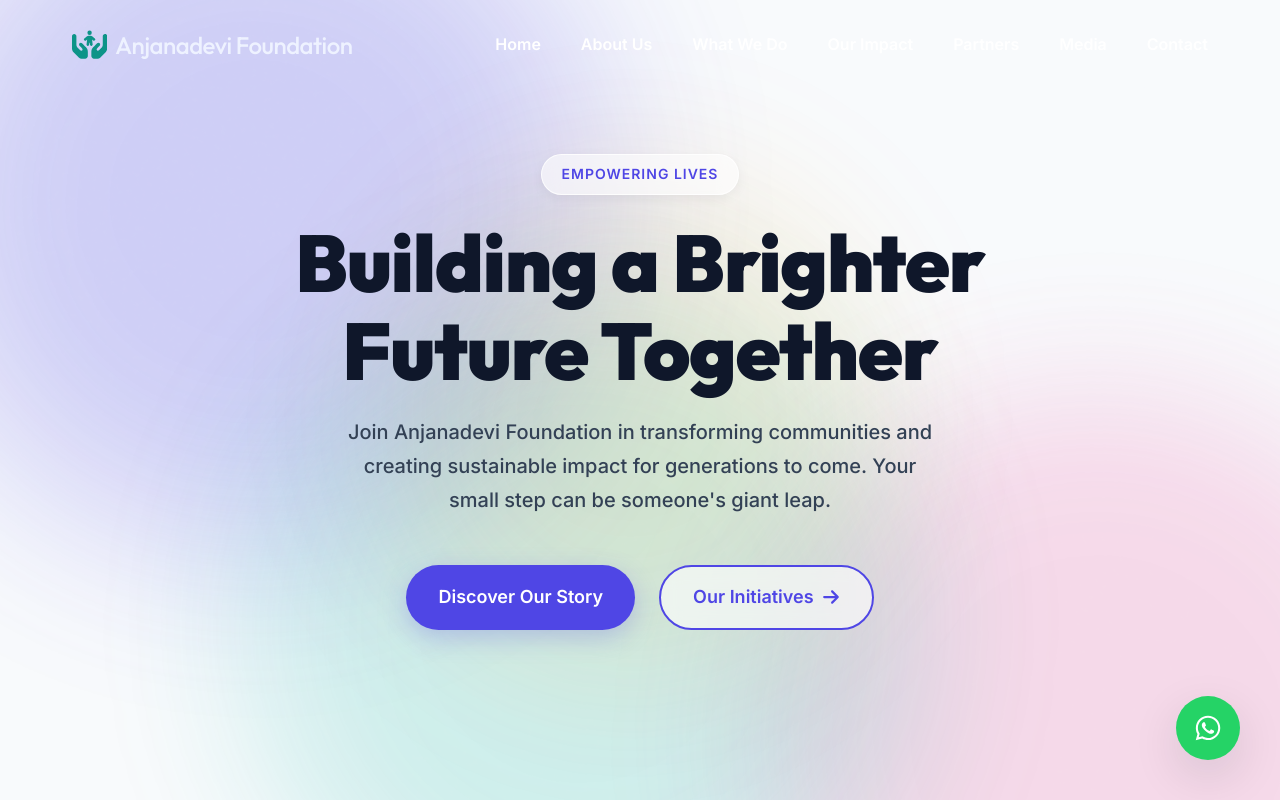
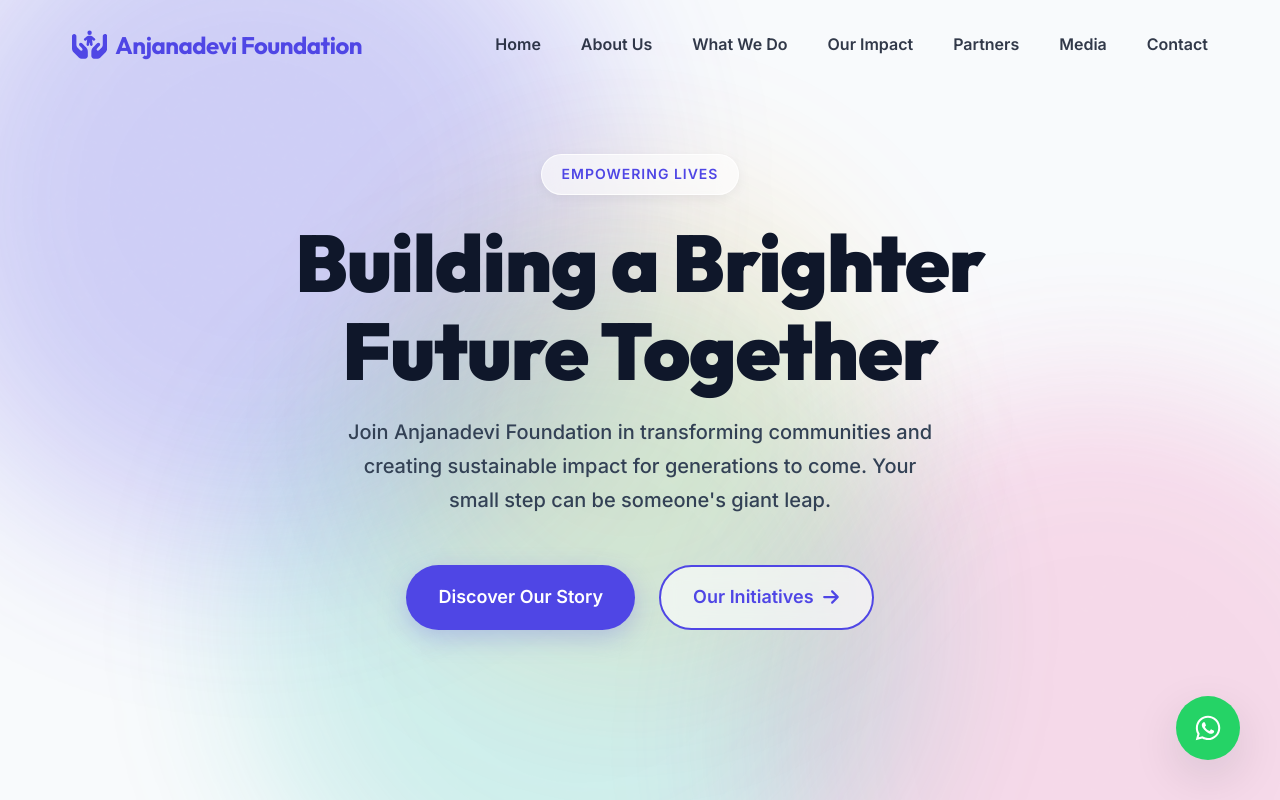
Before and after one commit to abhishekholagundibusiness-cell/foundation-website, a React (Vite) app: page / in a window 1280 px wide. Shown: the top 800 px of the page. Built offline with nearby package versions, Linux system fonts and the light colour scheme.

Commit message:
fix: update navbar text color to dark to be readable against light animated background

```diff
--- a/src/components/Navbar.css
+++ b/src/components/Navbar.css
@@ -42,26 +42,21 @@
   letter-spacing: -0.5px;
 }
 
-/* Change logo color to white when at top, except for mobile where it's hard */
-.navbar:not(.navbar--scrolled) .navbar__logo {
-  color: white;
-}
-
 .navbar__logo span {
-  color: var(--primary-light);
-  font-weight: 500;
+  color: var(--primary);
+  font-weight: 700;
 }
 .navbar--scrolled .navbar__logo span {
-  color: var(--text-muted);
+  color: var(--primary-dark);
 }
 
 .navbar__logo-icon {
   font-size: 1.8rem;
-  color: var(--accent);
+  color: var(--primary);
   flex-shrink: 0;
 }
 .navbar--scrolled .navbar__logo-icon {
-  color: var(--primary);
+  color: var(--primary-dark);
 }
 
 /* Desktop nav — hidden on mobile */
@@ -76,12 +71,12 @@
   justify-content: center;
   width: 44px;
   height: 44px;
-  background: rgba(255, 255, 255, 0.1);
+  background: rgba(15, 23, 42, 0.05);
   backdrop-filter: blur(4px);
-  border: 1px solid rgba(255,255,255,0.2);
+  border: 1px solid rgba(15, 23, 42, 0.1);
   border-radius: var(--radius-sm);
   font-size: 1.5rem;
-  color: white;
+  color: var(--text-dark);
   cursor: pointer;
   flex-shrink: 0;
   -webkit-tap-highlight-color: transparent;
@@ -157,14 +152,16 @@
   .navbar__link {
     font-weight: 600;
     font-size: 1rem;
-    color: white;
+    color: var(--text-dark);
     transition: all 0.3s ease;
     white-space: nowrap;
     position: relative;
+    opacity: 0.85;
   }
 
   .navbar--scrolled .navbar__link {
     color: var(--text-dark);
+    opacity: 1;
   }
 
   .navbar__link::after {
@@ -174,12 +171,8 @@
     left: 0;
     width: 0;
     height: 2px;
-    background: var(--accent);
+    background: var(--primary);
     transition: width 0.3s ease;
-  }
-
-  .navbar--scrolled .navbar__link::after {
-    background: var(--primary);
   }
 
   .navbar__link:hover::after {
@@ -187,7 +180,8 @@
   }
 
   .navbar__link:hover {
-    color: var(--accent-light);
+    color: var(--primary);
+    opacity: 1;
   }
   .navbar--scrolled .navbar__link:hover {
     color: var(--primary);
```
